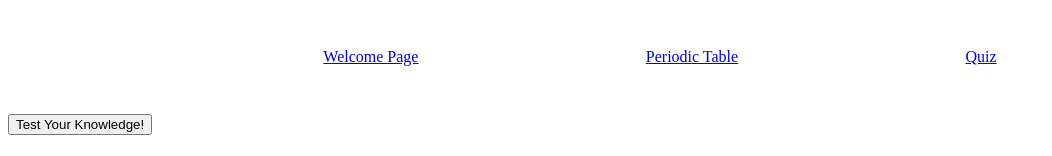
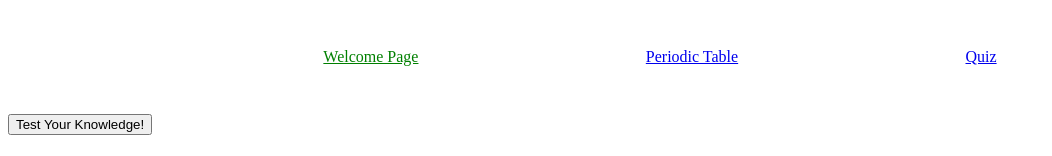
Before and after one commit to rich-back/Group-Project, a React (Create React App) app in the folder client/: page / in a window 1280 px wide. Shown: the top 156 px of the page, without its empty margins (0-1052 px from the left). Built offline with nearby package versions, Linux system fonts and the light colour scheme; no server answers.

Commit message:
added react NavLink functionality to navbar links

```diff
--- a/client/src/components/NavBar.js
+++ b/client/src/components/NavBar.js
@@ -1,21 +1,43 @@
 import React from "react";
-import { Link } from "react-router-dom";
-
+import { Link, NavLink } from "react-router-dom";
+import "./NavBar.css";
 
 const NavBar = () => {
+  let activeStyle = {
+    color: "green",
+  };
+
   return (
+    <>
       <ul id="nav">
         <li>
-            <Link to="/">Welcome Page</Link>
+          <NavLink
+            to="/"
+            style={({ isActive }) => (isActive ? activeStyle : undefined)}
+          >
+            Welcome Page
+          </NavLink>
         </li>
         <li>
-            <Link to="/periodictable">Periodic Table</Link>
+          <NavLink
+            to="/periodictable"
+            style={({ isActive }) => (isActive ? activeStyle : undefined)}
+          >
+            Periodic Table
+          </NavLink>
         </li>
+
         <li>
-            <Link to="/quiz">Quiz</Link>
+          <NavLink
+            to="/quiz"
+            style={({ isActive }) => (isActive ? activeStyle : undefined)}
+          >
+            Quiz
+          </NavLink>
         </li>
       </ul>
+    </>
   );
-}
+};
 
 export default NavBar;
```
Also changed, not shown: client/src/components/NavBar.css (added). Lines whose indentation alone changed are shown as unchanged.
